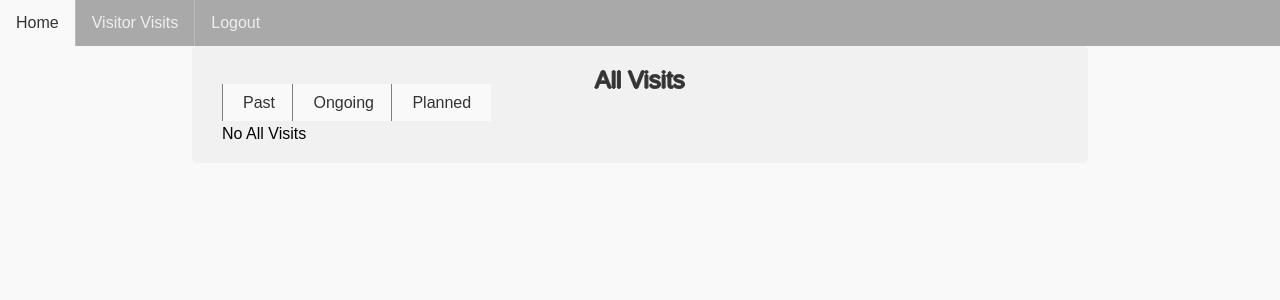
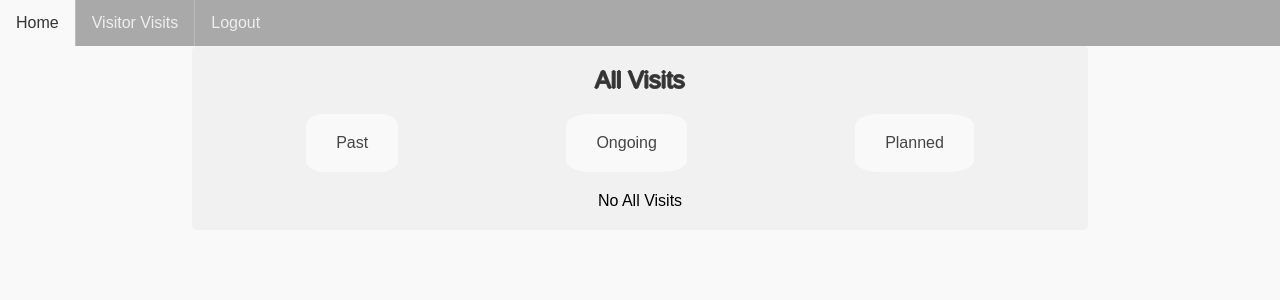
Before and after one commit to Vibhu-Agarwal/Entry_Management_App, a Django app: page /visits/visitor/ in a window 1280 px wide. Shown: the top 300 px of the page. Run offline with Django 3.2, Linux system fonts and the light colour scheme; the visitor is signed in with stand-in values (Sample User, id 1); data that the repository does not hold is empty; parts of the project's set-up code (start-up, migrations or seed data) failed here and were passed over; some libraries are stand-ins or nearby versions.

Commit message:
Added No data Text in Visits List section

```diff
--- a/event_manager/management/templates/visitor_visits.html
+++ b/event_manager/management/templates/visitor_visits.html
@@ -21,19 +21,16 @@
     <!--===============================================================================================-->
 
     <h2>{{visits_header}}</h2>
-    <div class="filter">
-        <ul>
-            <li>
-                <a href="{% url 'management:visitor_visits_list' %}?visit_type=past">Past</a>
-            </li>
-            <li>
-                <a href="{% url 'management:visitor_visits_list' %}?visit_type=ongoing">Ongoing</a>
-            </li>
-            <li>
-                <a href="{% url 'management:visitor_visits_list' %}?visit_type=planned">Planned</a>
-            </li>
-        </ul>
+
+
+    <div class="three-button-group">
+
+        <a class="three-button" href="{% url 'management:visitor_visits_list' %}?visit_type=past">Past</a>
+        <a class="three-button" href="{% url 'management:visitor_visits_list' %}?visit_type=ongoing">Ongoing</a>
+        <a class="three-button" href="{% url 'management:visitor_visits_list' %}?visit_type=planned">Planned</a>
+
     </div>
+
     {% if all_visits %}
 	<div class="limiter">
         <table class="table">
@@ -86,7 +83,9 @@
 	<script src="{% static 'js/main.js' %}"></script>
 
     {% else %}
+    <div class="no-data-div">
         No {{visits_header}}
+    </div>
     {% endif %}
 </div>
 {% endblock %}
--- a/event_manager/static/css/visits_list.css
+++ b/event_manager/static/css/visits_list.css
@@ -55,3 +55,7 @@
     color: #eee;
     background-color: #a9a9a9;
 }
+
+.no-data-div {
+    text-align: center;
+}
```
Also changed, not shown: event_manager/management/templates/host_visits.html (+5 -3 lines).
